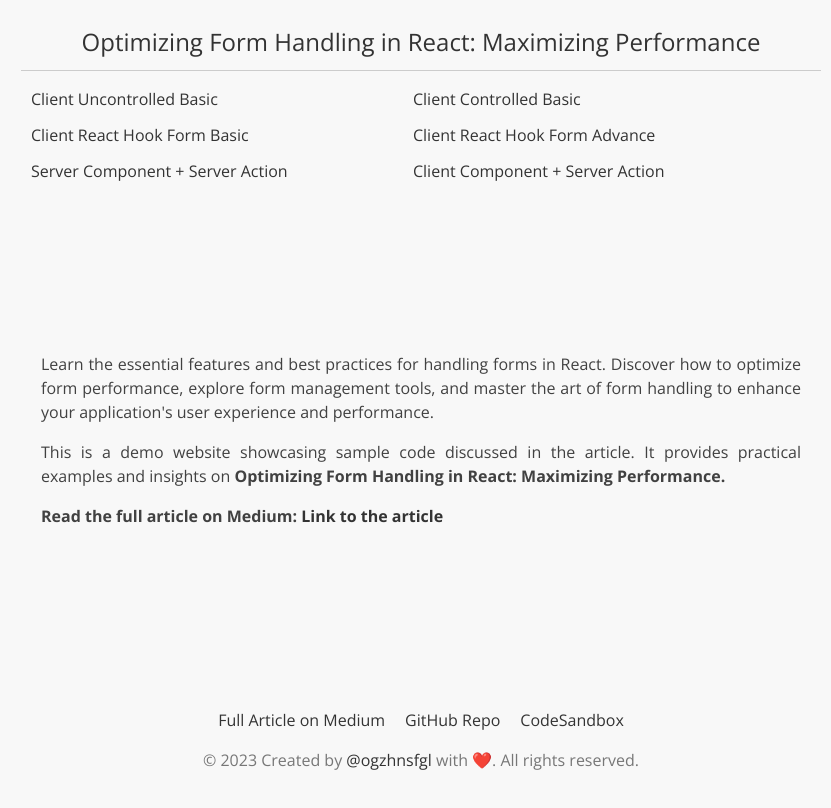
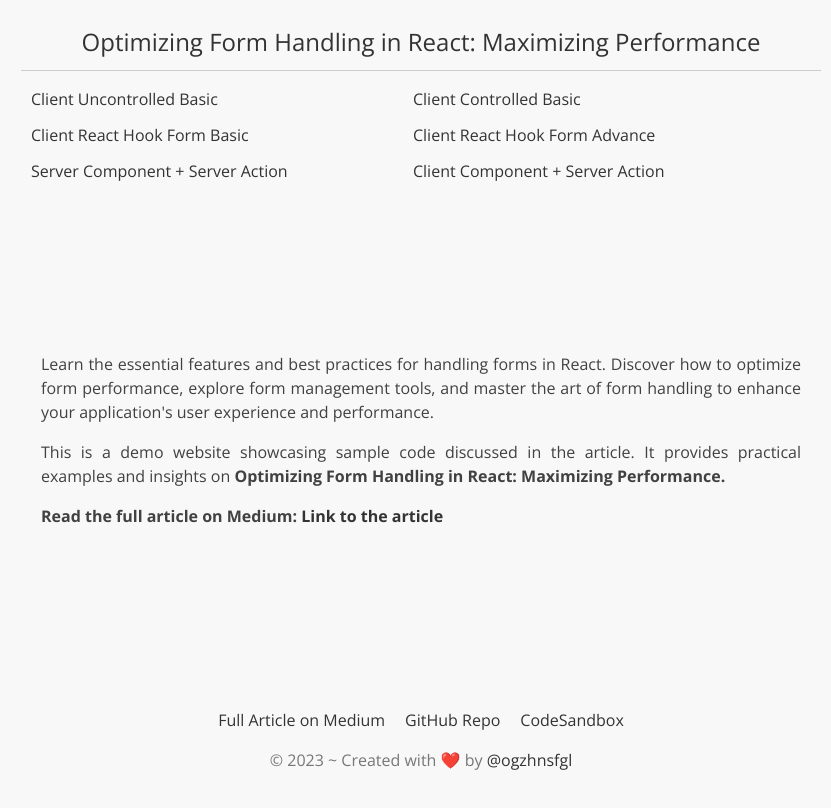
Before and after one commit to Ogzhnsfgl/optimizing-form-handling-in-react, a Next.js app: page / in a window 1280 px wide. Shown: the top 808 px of the page, without its empty margins (219-1050 px from the left). Built offline with nearby package versions, Linux system fonts and the light colour scheme.

Commit message:
fix: footer fixed.

```diff
--- a/app/components/footer/index.tsx
+++ b/app/components/footer/index.tsx
@@ -25,7 +25,7 @@ export const Footer = () => (
         </a>
       </div>
       <p>
-        &copy; 2023 Created by{' '}
+        &copy; 2023 ~ Created with ❤️ by{' '}
         <a
           href='https://osofuoglu.vercel.app'
           target='_blank'
@@ -33,7 +33,6 @@ export const Footer = () => (
         >
           @ogzhnsfgl
         </a>{' '}
-        with ❤️. All rights reserved.
       </p>
     </div>
   </footer>
```
